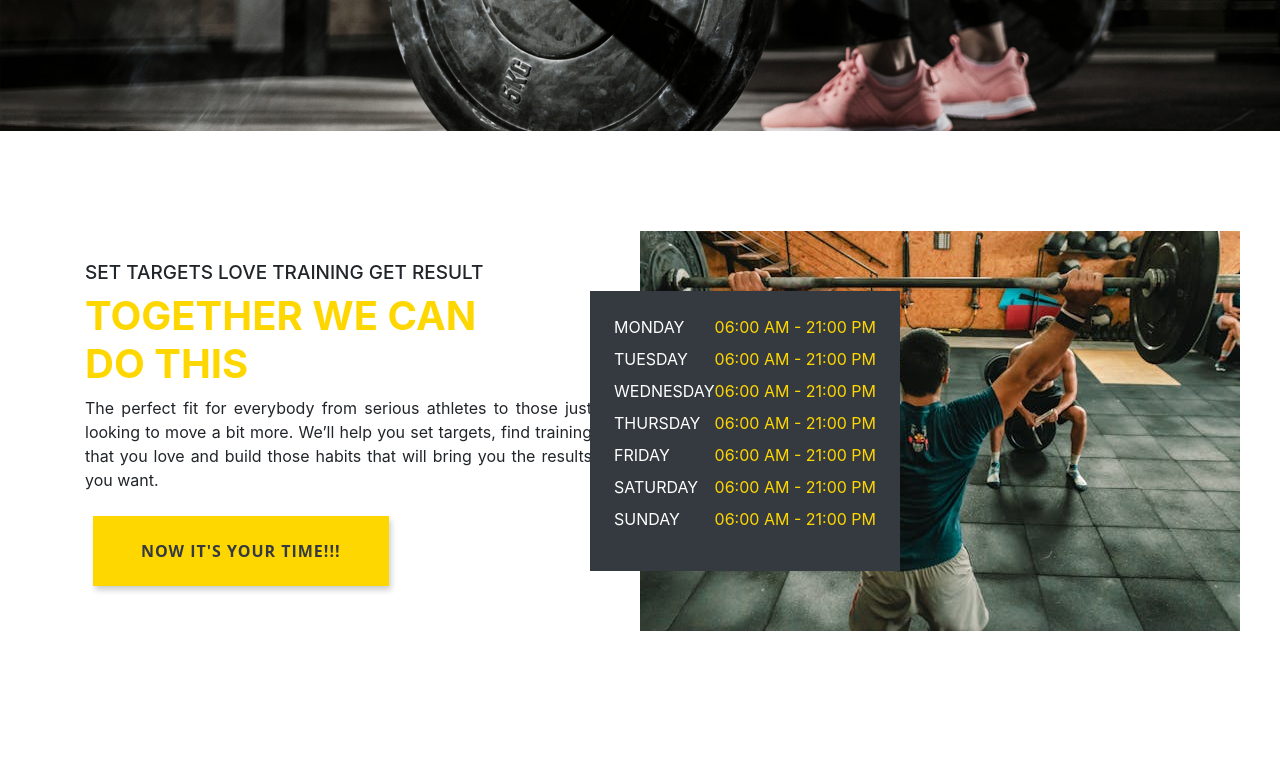
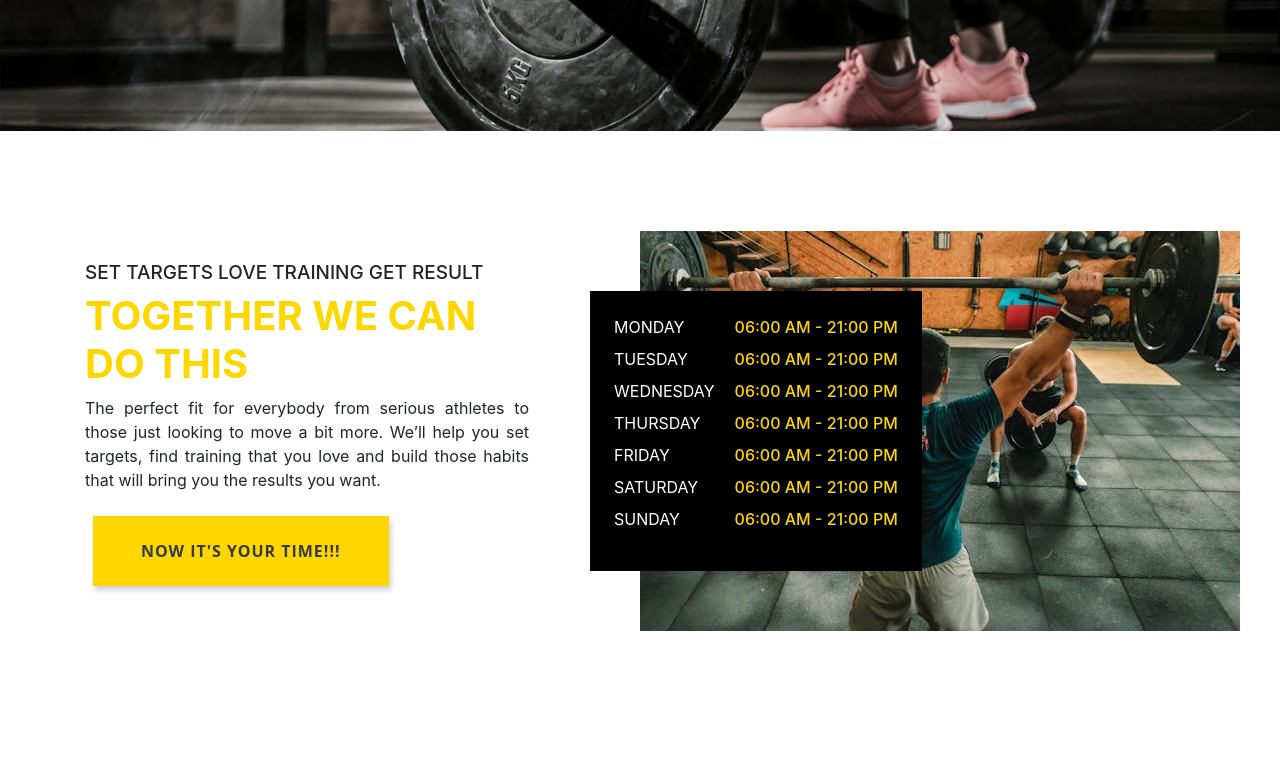
Before and after one commit to mahankaleakash2806/VaibhaviK260304-fitness-nutrition-group-project2-icp7, a plain HTML site: page pages/gym_facilities.html in a window 1280 px wide. Shown: the part 569-1345 px from the top of the page. Drawn offline with nearby package versions, Linux system fonts and the light colour scheme.

Commit message:
Some changes

```diff
--- a/css/gym_facilities.css
+++ b/css/gym_facilities.css
@@ -104,7 +104,8 @@ a {
     position: relative;
 }
 .side-timetable li b {
-    font-weight: 400;
+    font-weight: 500;
+    padding-left: 20px;
     margin-left: auto;
     color: gold;
 }
--- a/pages/gym_facilities.html
+++ b/pages/gym_facilities.html
@@ -30,7 +30,7 @@
         <div class="container">
             <div class="row align-items-center no-gutters">
                 <div class="col-lg-6">
-                    <div class="side-content pe-5 wow fade animated">
+                    <div class="side-content left wow fade animated">
                         <h6>SET TARGETS LOVE TRAINING GET RESULT</h6>
                         <h1 class="d-block fw-bold">TOGETHER WE CAN<br>
                             DO THIS</h1>
@@ -45,7 +45,7 @@
                 </div>
                 <div class="col-lg-6">
                     <figure class="side-image full-right wow reveal-effect">
-                        <div class="position-absolute bg-dark text-white p-4" style="left: -50px;">
+                        <div class="position-absolute bg-black text-white p-4" style="left: -50px;">
                             <ul class="list-unstyled side-timetable">
                                 <li class="d-flex justify-content-between mb-2"><span>MONDAY</span> <b>06:00 AM -
                                         21:00 PM</b></li>
```
